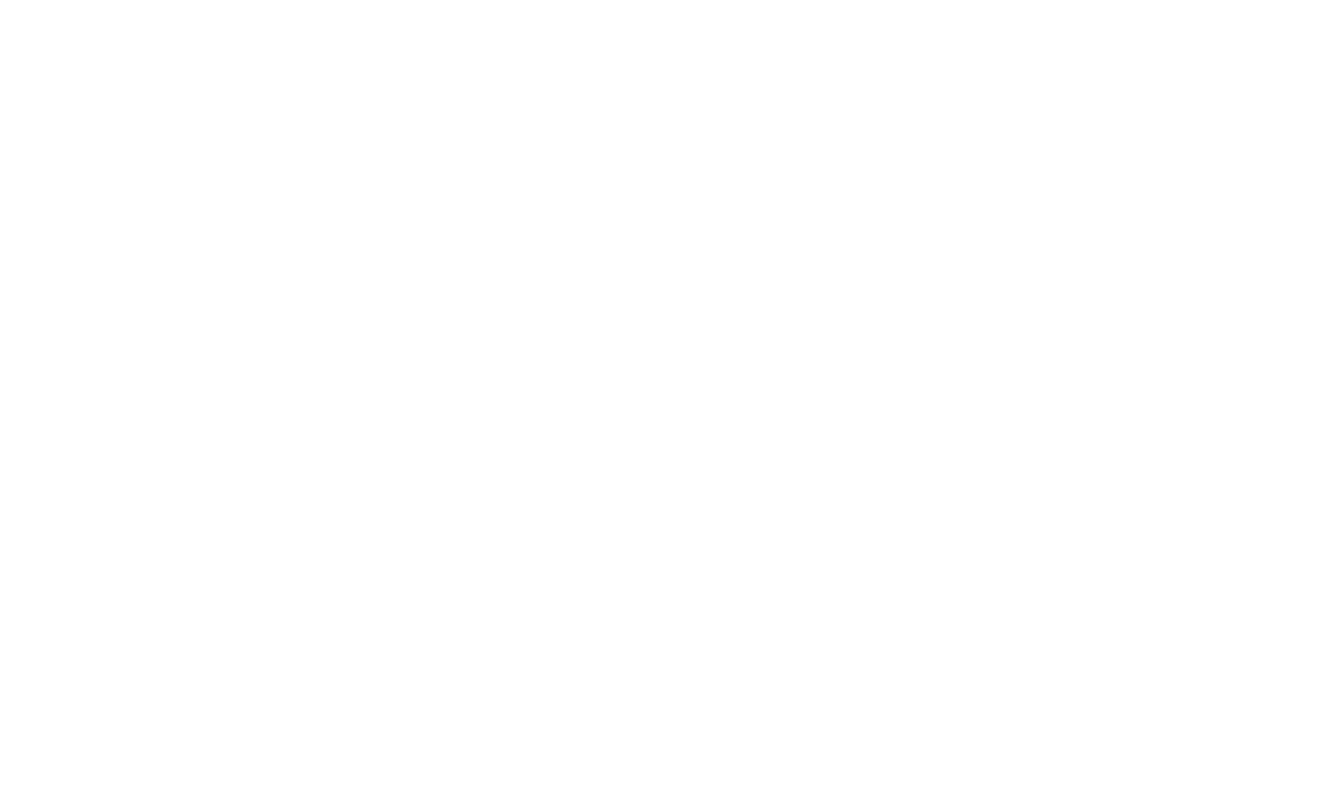
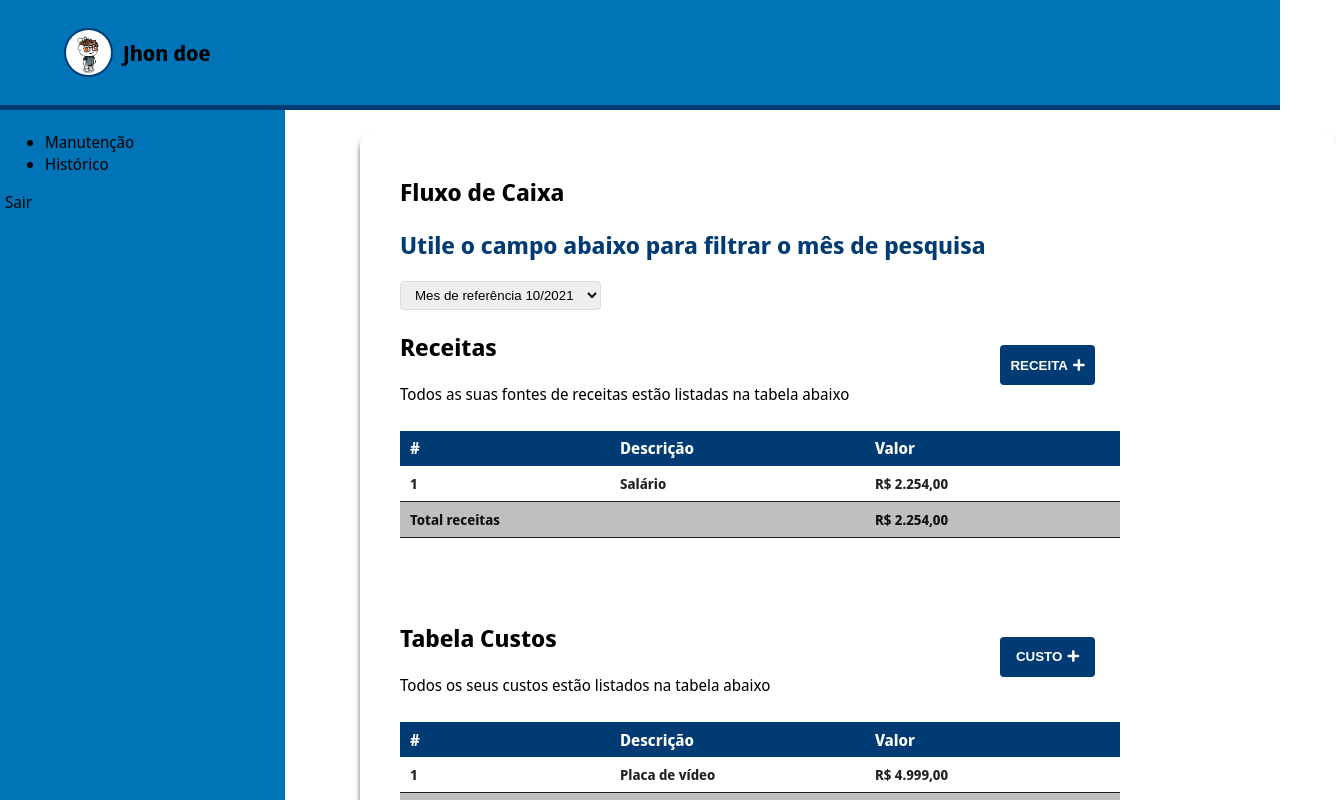
Before and after one commit to EbenauDev/FluxoDeCaixa, a Vue app in the folder front-end/fluxo-caixa/: page /autenticado/entrada in a window 1280 px wide. Before the commit this address had no page. Shown: the top 800 px of the page, 1336 px wide, since content can reach past the window. Built offline with nearby package versions, Linux system fonts and the light colour scheme.

Commit message:
Melhorado exibição do conteúdo interno

```diff
--- a/front-end/fluxo-caixa/src/App.vue
+++ b/front-end/fluxo-caixa/src/App.vue
@@ -4,6 +4,7 @@
 
 <style lang="scss">
 @import url("https://fonts.googleapis.com/css2?family=Noto+Sans+Display:wght@400;600;700&display=swap");
+@import url("https://fonts.googleapis.com/css2?family=Poppins:wght@400;600&display=swap");
 @import url("https://cdnjs.cloudflare.com/ajax/libs/font-awesome/5.15.4/css/all.min.css");
 
 :root {
--- /dev/null
+++ b/front-end/fluxo-caixa/src/components/Header.vue
@@ -0,0 +1,54 @@
+<template>
+  <div class="header-personalizado">
+    <div class="__profile">
+      <div class="__avatar">
+        <img src="@/assets/avatar.png" alt="" />
+      </div>
+      <div class="__nickname">
+        <p>Jhon doe</p>
+      </div>
+    </div>
+  </div>
+</template>
+
+<script>
+export default {
+  name: "Header",
+};
+</script>
+
+<style lang="scss">
+.header-personalizado {
+  max-width: 100%;
+  width: 100%;
+  display: flex;
+  max-height: 105px;
+  background: var(--main-color);
+  border-bottom: 5px solid var(--main-color-dark);
+  .__profile {
+    display: flex;
+    align-items: center;
+    margin-left: 4rem;
+    width: 100%;
+    .__avatar {
+      max-width: 45px;
+      max-height: 45px;
+      width: 100%;
+      height: 100%;
+      border-radius: 50%;
+      border: 2px solid var(--main-color-dark);
+      overflow: hidden;
+      margin-right: 10px;
+      img {
+        width: 100%;
+        height: 100%;
+        object-fit: cover;
+      }
+    }
+    .__nickname {
+      font-size: 21px;
+      font-weight: 600;
+    }
+  }
+}
+</style>
--- a/front-end/fluxo-caixa/src/router/index.js
+++ b/front-end/fluxo-caixa/src/router/index.js
@@ -5,6 +5,11 @@ const routes = [
     path: '/',
     name: 'NaoAutenticado',
     component: () => import(/* webpackChunkName: "NaoAutenticado" */'../views/NaoAutenticado.vue'),
+  },
+  {
+    path: '/autenticado/entrada',
+    name: 'Autenticado',
+    component: () => import(/* webpackChunkName: "Autenticado" */'../views/Autenticado.vue'),
   },
 ]
 
--- a/front-end/fluxo-caixa/src/scss/globals.scss
+++ b/front-end/fluxo-caixa/src/scss/globals.scss
@@ -49,6 +49,9 @@
 }
 
 .background-primary {
+    background-color: var(--main-color-dark);
+}
+.background-light {
     background-color: var(--main-color-dark);
 }
 
--- a/front-end/fluxo-caixa/src/store/fluxoDeCaixa.store.js
+++ b/front-end/fluxo-caixa/src/store/fluxoDeCaixa.store.js
@@ -1,5 +1,3 @@
-//import axios from "axios"
-
 const state = {
     fluxoDeCaixa: []
 }
--- a/front-end/fluxo-caixa/src/store/index.js
+++ b/front-end/fluxo-caixa/src/store/index.js
@@ -1,8 +1,10 @@
 import { createStore } from 'vuex'
 import fluxoDeCaixa from "./fluxoDeCaixa.store";
+import pessoa from "./pessoa.store";
 
 const store = createStore();
 store.registerModule("fluxoDeCaixa", fluxoDeCaixa);
+store.registerModule("pessoa", pessoa);
 
 
 export default store;
--- /dev/null
+++ b/front-end/fluxo-caixa/src/store/pessoa.store.js
@@ -0,0 +1,32 @@
+const state = {
+    loadingAutenticacao: false,
+    pessoa: {
+        nickname: "JoaoTiago",
+        nome: "João Tiago",
+        senha: 123456,
+        avatar: ""
+    }
+
+}
+
+const actions = {
+    async login({ commit }) {
+        commit('atualizarLoading', true);
+        setTimeout(() => {
+            commit('atualizarLoading', false);
+        }, 800)
+    }
+}
+
+const mutations = {
+    atualizarLoading(state, loading) {
+        state.loadingAutenticacao = loading;
+    }
+}
+
+export default {
+    namespaced: true,
+    state,
+    actions,
+    mutations
+}
--- a/front-end/fluxo-caixa/src/views/Autenticado.vue
+++ b/front-end/fluxo-caixa/src/views/Autenticado.vue
@@ -1,6 +1,18 @@
 <template>
-  <div>
-    <div>
+  <div class="autenticado">
+    <header-personalizado class="__header"></header-personalizado>
+    <div class="__menu">
+      <div>
+        <ul>
+          <li>Manutenção</li>
+          <li>Histórico</li>
+        </ul>
+      </div>
+      <div>
+        <span>Sair</span>
+      </div>
+    </div>
+    <section class="__conteudo">
       <header>
         <h1>Fluxo de Caixa</h1>
         <h2 class="main-color-dark">
@@ -20,17 +32,23 @@
       <tabela-receitas></tabela-receitas>
       <tabela-custos></tabela-custos>
       <fluxo-de-caixa></fluxo-de-caixa>
-    </div>
+    </section>
   </div>
 </template>
 
 <script>
+import HeaderPersonalizado from "../components/Header.vue";
 import TabelaCustos from "../components/TabelaCustos.vue";
 import TabelaReceitas from "../components/TabelaReceitas.vue";
 import FluxoDeCaixa from "../components/FluxoDeCaixa.vue";
 export default {
   name: "PaginaInicial",
-  components: { TabelaCustos, TabelaReceitas, FluxoDeCaixa },
+  components: {
+    HeaderPersonalizado,
+    TabelaCustos,
+    TabelaReceitas,
+    FluxoDeCaixa,
+  },
   created() {
     console.log(this.$store);
     this.$store.dispatch("fluxoDeCaixa/recuperarCaixaMaisRecente");
@@ -38,5 +56,36 @@ export default {
 };
 </script>
 
-<style lang="sass" scoped>
+<style lang="scss" scoped>
+.autenticado {
+  display: grid;
+  grid-template-columns: 340px 1fr;
+  grid-template-rows: 110px 1fr;
+  grid-template-areas:
+    "header header"
+    "menu conteudo";
+
+  .__header {
+    grid-area: header;
+  }
+  .__menu {
+    grid-area: menu;
+    height: 100vh;
+    background: var(--main-color);
+    max-width: 275px;
+    padding: 5px;
+    display: flex;
+    flex-direction: column;
+  }
+  .__conteudo {
+    grid-area: conteudo;
+    padding: 25px 40px;
+    background: #fff;
+    max-width: 70vw;
+    width: 100%;
+    margin: 20px;
+    box-shadow: 0 5px 5px rgb(0 0 0 / 60%);
+    border-radius: 16px;
+  }
+}
 </style>
--- a/front-end/fluxo-caixa/src/views/NaoAutenticado.vue
+++ b/front-end/fluxo-caixa/src/views/NaoAutenticado.vue
@@ -20,7 +20,6 @@
           />
         </label>
       </div>
-
       <form
         v-if="opcaoFormulario == 'Login'"
         class="form form-autenticacao"
@@ -41,6 +40,7 @@
           </button>
         </div>
       </form>
+
       <form
         v-if="opcaoFormulario == 'NovaConta'"
         class="form form-autenticacao"
@@ -101,10 +101,35 @@ export default {
   width: 100%;
   height: 100%;
   display: grid;
-  grid-template-columns: 340px 485px;
-  grid-gap: 5rem;
+  grid-template-columns: 370px 420px;
+  grid-gap: 10rem;
   place-content: center;
   place-items: center;
+
+  .__logo {
+    font-family: "Poppins", sans-serif;
+    h1 {
+      font-size: 3rem;
+      margin: 0;
+      line-height: 3rem;
+      text-align: left;
+      color: #fff;
+      &::before {
+        content: "";
+        position: absolute;
+        width: 70px;
+        height: 6px;
+        background: #3ba0ff;
+        margin-top: -15px;
+        border-radius: 6px;
+        box-shadow: 0 3px 6px rgb(0 0 0 / 50%);
+      }
+    }
+    p {
+      color: #fff;
+      margin-top: 5px;
+    }
+  }
 
   .__login {
     width: 100%;
```
Also changed, not shown: front-end/fluxo-caixa/src/assets/avatar.png (added).
